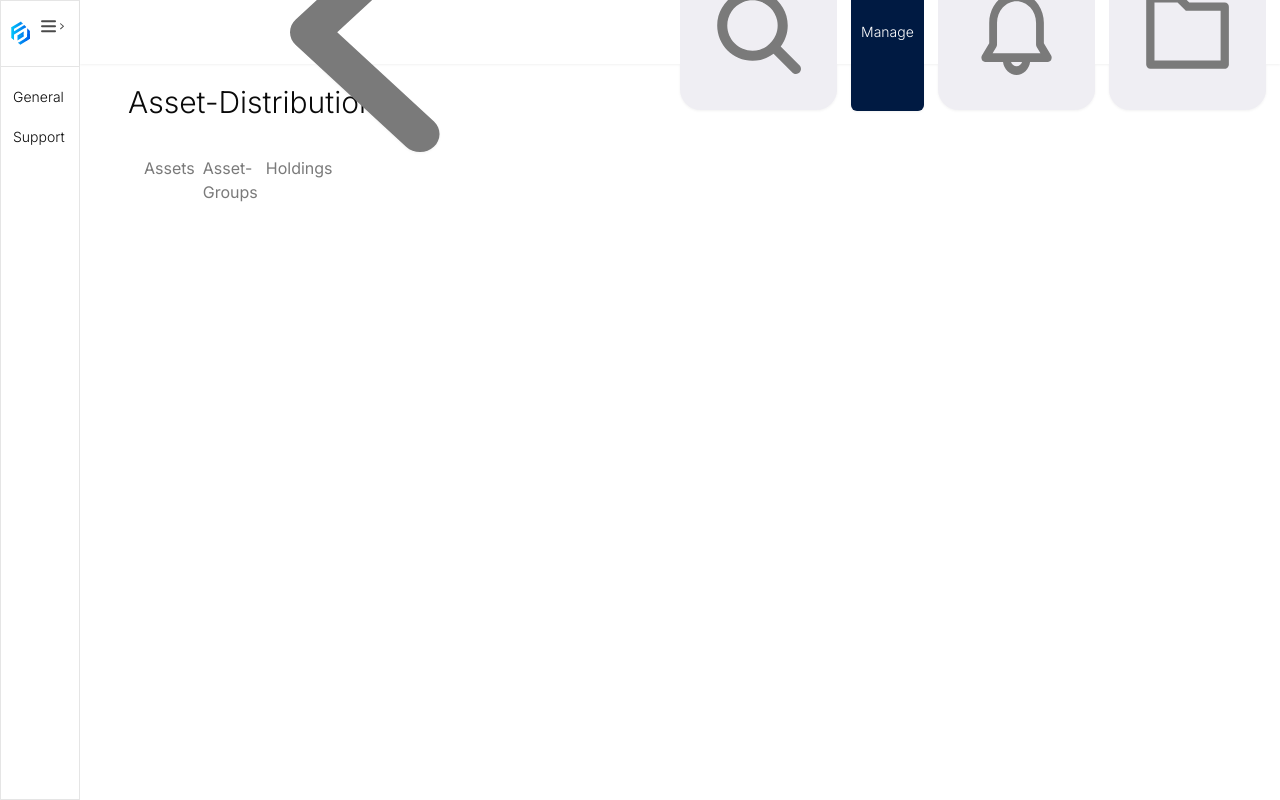
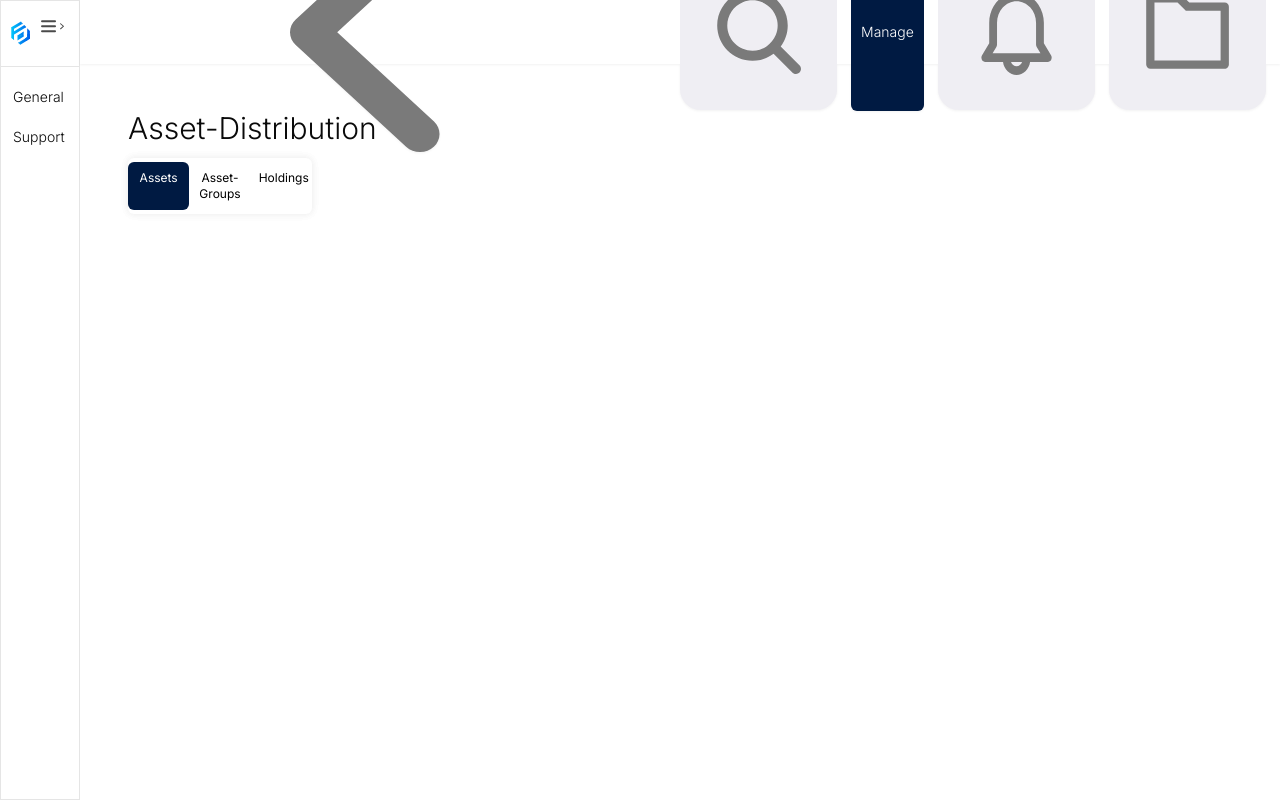
Before and after one commit to BryanHertelt/dashboard, a Next.js app in the folder webfrontend/: page /tracker/builder in a window 1280 px wide. Built offline with nearby package versions, Linux system fonts and the light colour scheme.

Commit message:
feat: Add layout.

```diff
--- a/webfrontend/src/app/tracker/(distribution)/asset-group-distribution/page.tsx
+++ b/webfrontend/src/app/tracker/(distribution)/asset-group-distribution/page.tsx
@@ -1,7 +1,7 @@
 import AssetGroupDistributionComponent from "@/utility/lib/page-components/asset-group-distribution-comp";
 
 const AssetGroupDistribution = () => {
-  return <AssetGroupDistributionComponent />;
+  return <p> AssetGroup Distribution</p>;
 };
 
 export default AssetGroupDistribution;
--- a/webfrontend/src/app/tracker/(distribution)/layout.tsx
+++ b/webfrontend/src/app/tracker/(distribution)/layout.tsx
@@ -1,23 +1,70 @@
+"use client";
 import Link from "next/link";
+import { useState, useCallback } from "react";
+import useResizeObserver from "use-resize-observer";
 
 const AssetDistributionLayout = ({
   children,
 }: {
   children: React.ReactNode;
 }) => {
+  const [tabWidth, setTabWidth] = useState<number>(0);
+  const [currentRoute, setCurrentRoute] = useState<number>(0);
+  const routes = [
+    { name: "Assets", link: "/tracker/asset-distribution", id: 0 },
+    { name: "Asset-Groups", link: "/tracker/asset-group-distribution", id: 1 },
+    { name: "Holdings", link: "/tracker/holdings-distribution", id: 2 },
+  ];
+
+  const handleTabSwitch = useCallback(
+    (index: number, routeId: number) => {
+      {
+        const foundRoute = routes.find((routes) => routes.id === routeId);
+        if (foundRoute) {
+          setCurrentRoute(routes.indexOf(foundRoute));
+        }
+      }
+    },
+    [routes]
+  );
+  const { ref: routeRef } = useResizeObserver<HTMLDivElement>({
+    onResize: ({ width }: { width: any }) => {
+      if (width) {
+        setTabWidth(width / routes.length);
+      }
+    },
+  });
+
   return (
     <section className="flex flex-col flex-wrap w-full px-12 mt-10">
       <header className="flex flex-col justify-center w-full h-1/6">
         <h1 className="text-3xl font-light"> Asset-Distribution </h1>
-        <nav className="flex flex-row justify-between rounded-md shadow-even bg-white w-1/6 my-6 py-3 px-2 text-icongray">
-          <div className="mx-2">
-            <Link href={"/tracker/asset-distribution"}> Assets </Link>
-          </div>
-          <div className="mr-2">
-            <Link href={"/tracker/asset-group-distribution"}>Asset-Groups</Link>
-          </div>
-          <div className="mr-2">
-            <Link href={"/tracker/holdings-distribution"}>Holdings</Link>
+        <nav className="relative flex flex-row w-1/6 justify-start card py-1 mt-3">
+          <div
+            className="relative flex flex-row w-full justify-around"
+            ref={routeRef}
+          >
+            {routes.map((navElement, index) => {
+              return (
+                <Link
+                  key={navElement.id}
+                  href={navElement.link}
+                  className={`${
+                    currentRoute === navElement.id ? "text-white" : "text-black"
+                  } z-50 relative p-2 text-xs overflow-hidden md:text-xs text-center rounded-md w-1/3`}
+                  onClick={() => handleTabSwitch(index, navElement.id)}
+                >
+                  <div className="w-full h-full">{navElement.name}</div>
+                </Link>
+              );
+            })}
+            <div
+              className="absolute z-5 inset-0 bg-blue rounded-md transition-all"
+              style={{
+                width: tabWidth,
+                translate: `${currentRoute * tabWidth}px 0px`,
+              }}
+            />
           </div>
         </nav>
       </header>
```
